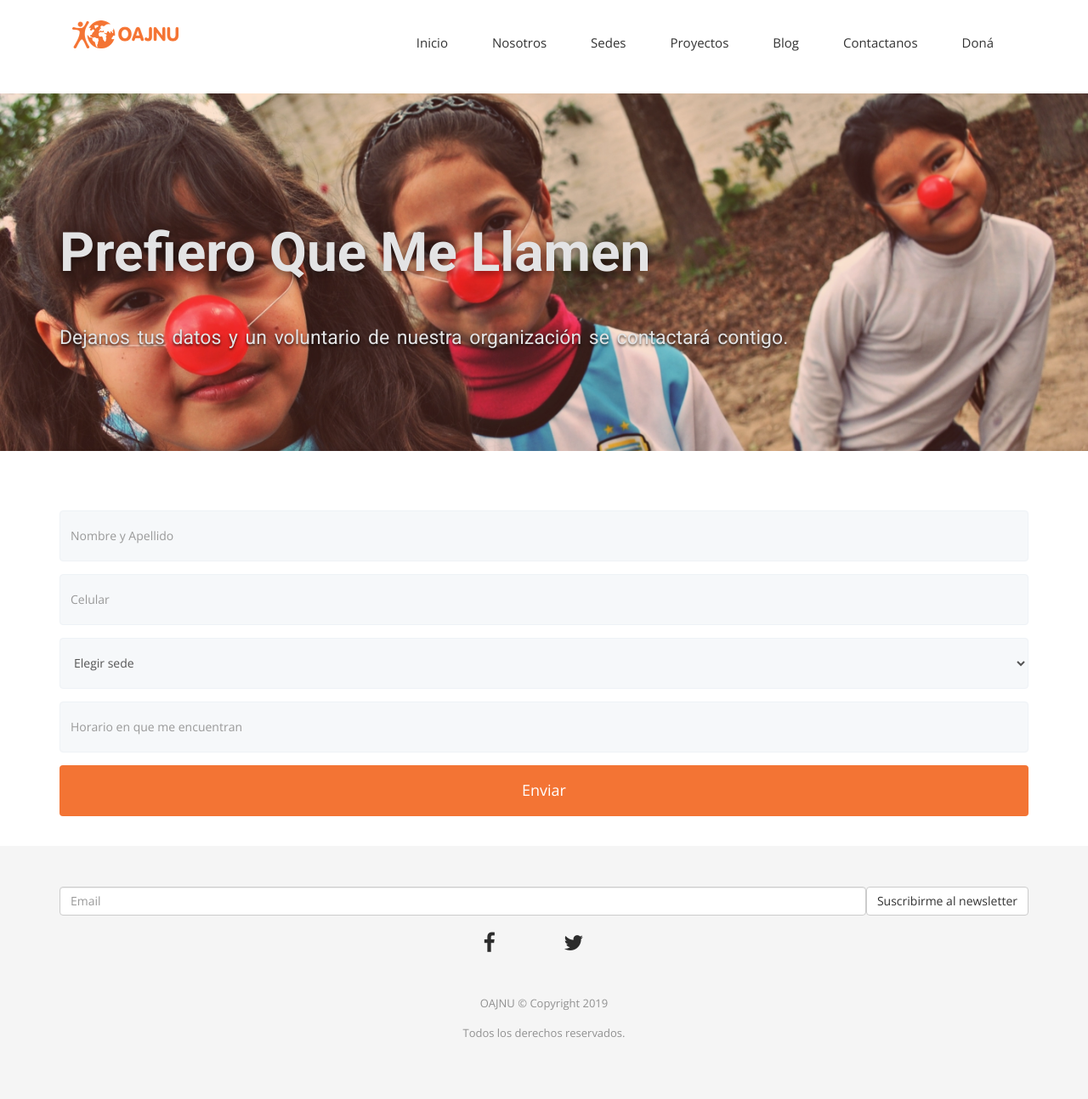
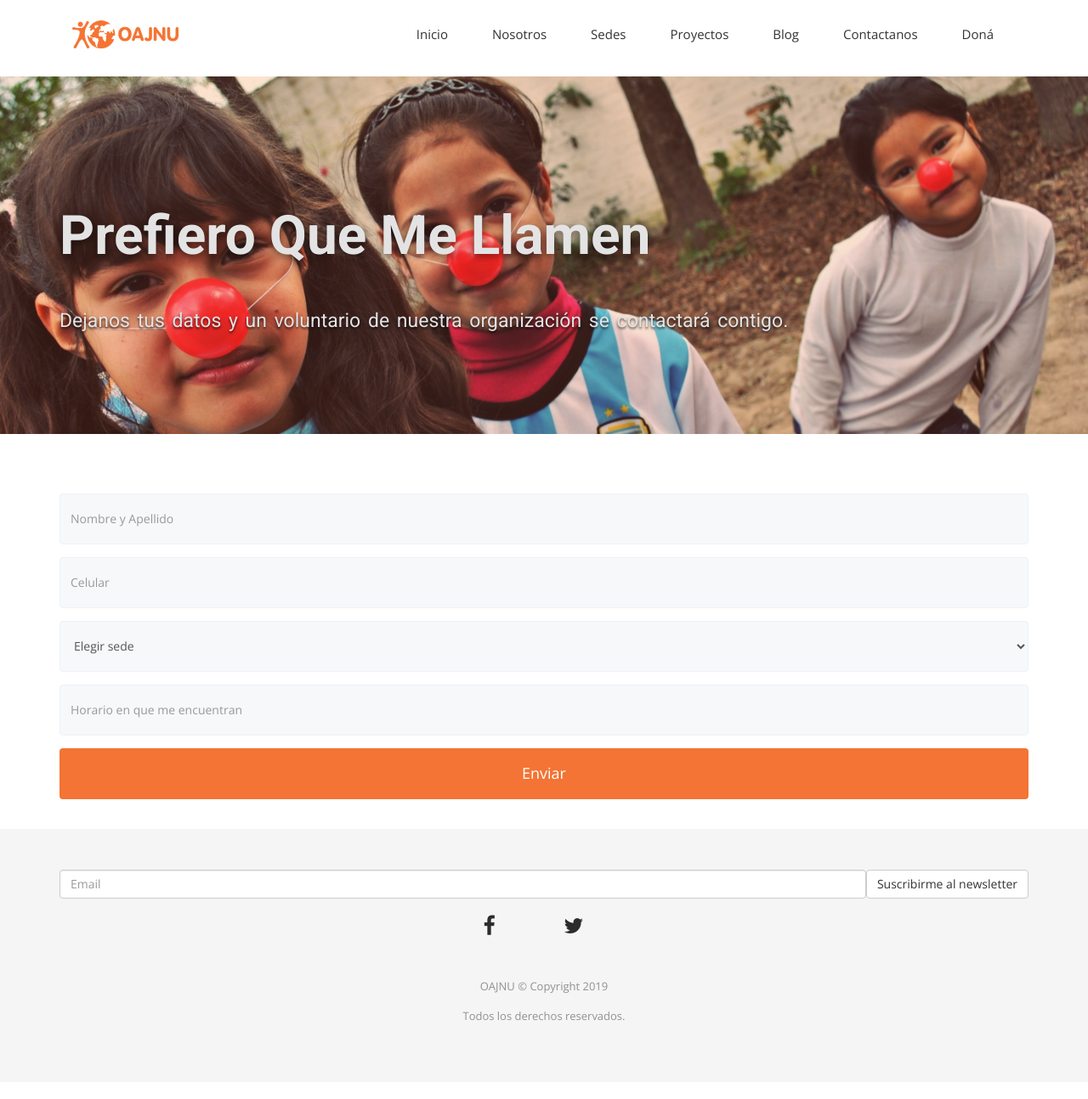
Before and after one commit to OAJNU/oajnu.github.io, a Jekyll site: the page built from prefiero-que-me-llamen.html, in a window 1280 px wide. Shown: the whole page at 85% size. Built offline with Jekyll 4.4.1, drawn with Linux system fonts in a browser that asks for light colours; nearby versions of some CDN libraries; some web fonts are replaced.

Commit message:
Mal asignados estilos en la nav

```diff
--- a/css/oajnu.scss
+++ b/css/oajnu.scss
@@ -25,12 +25,12 @@ header .navbar {
             margin-top: 4px;
         }
     }
-    .navbar-default .navbar-nav {
+    &.navbar-default .navbar-nav {
         padding-top: 0;
         padding-bottom: 0;
     }
 
-    .navbar-default .navbar-nav li a {
+    &.navbar-default .navbar-nav li a {
         @media(max-width: 1024px) {
             padding: 10px 10px;
         }
```
